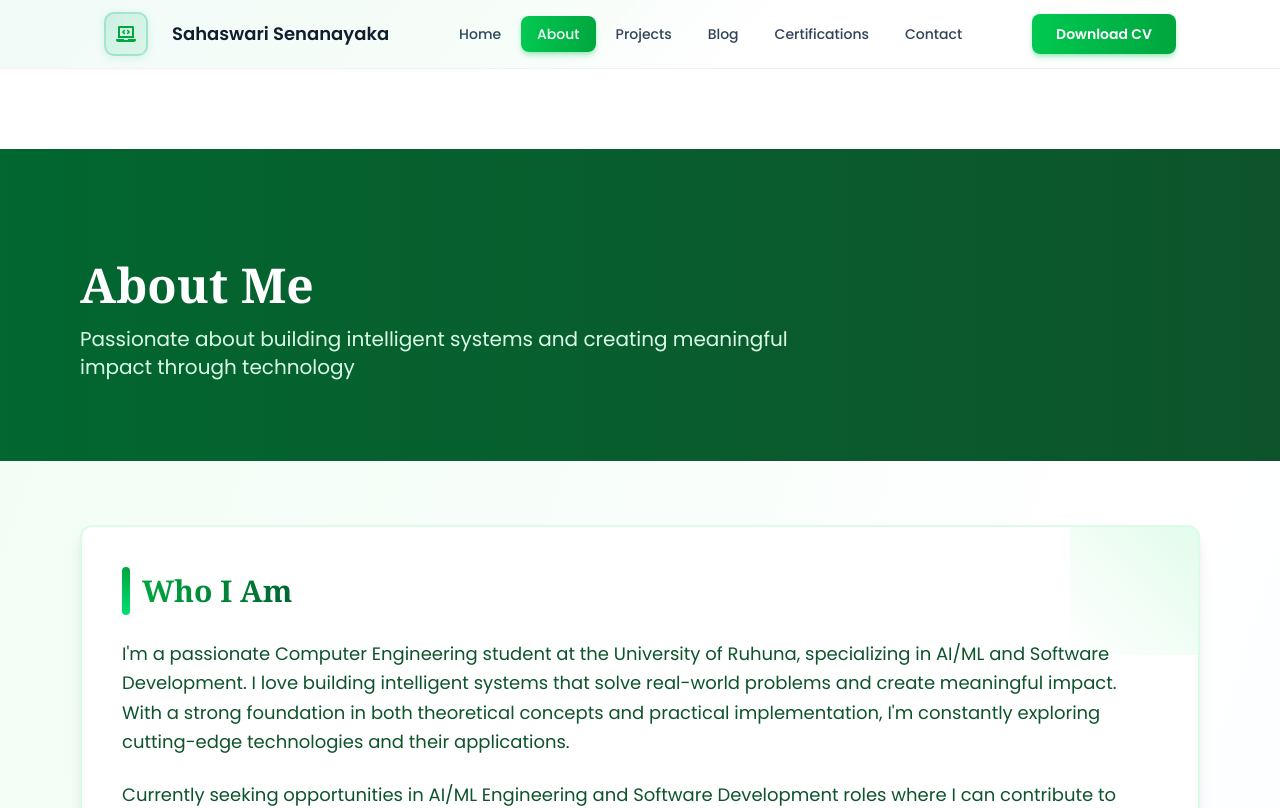
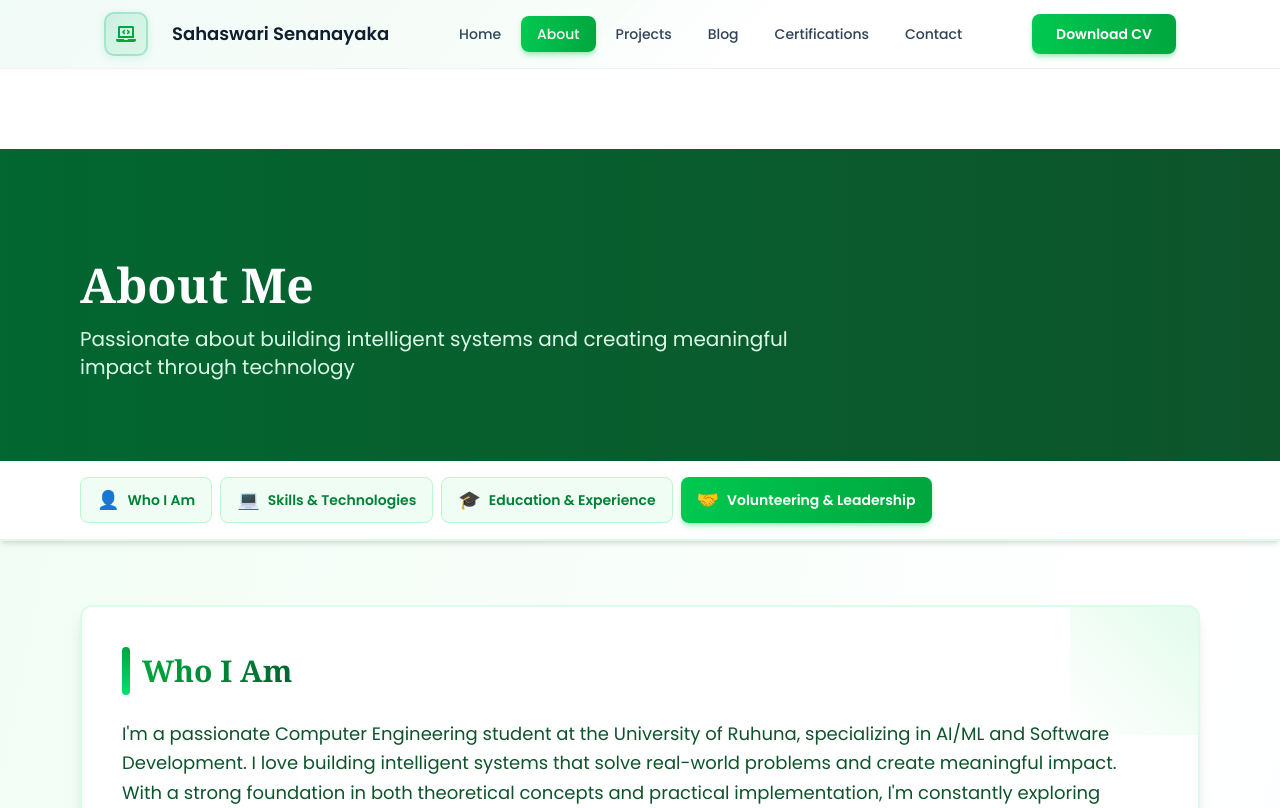
Before and after one commit to Sahaswari/my-portfolio-website, a React (Vite) app: page /about in a window 1280 px wide. Shown: the top 808 px of the page. Built offline with nearby package versions, Linux system fonts and the light colour scheme.

Commit message:
feat: add volunteering roles and enhance About section with scroll tracking and navigation

```diff
--- a/src/data/personalInfo.ts
+++ b/src/data/personalInfo.ts
@@ -174,6 +174,78 @@ export const volunteering = [
       "Established partnerships with 3 tech companies for sponsorships"
     ]
   },
+  {
+    role: "Editor",
+    organization: "IEEE Student Branch",
+    location: "University of Ruhuna",
+    period: "2023 - Present", // Update with your actual period
+    description: "Managing editorial content for IEEE publications, coordinating with writers, and ensuring high-quality technical articles and newsletters for the student community.",
+    logo: "📝", // You can replace with actual logo path
+    events: [
+      {
+        name: "Monthly Technical Newsletter",
+        date: "2023 - Present",
+        description: "Created and published monthly newsletters featuring technical articles, event highlights, and member achievements.",
+        role: "Chief Editor",
+        impact: "500+ readers monthly"
+      },
+      {
+        name: "IEEE Blog Series Launch",
+        date: "2024",
+        description: "Launched a technical blog series featuring student research and project showcases.",
+        role: "Content Manager",
+        impact: "20+ published articles"
+      },
+      {
+        name: "Annual Magazine Publication",
+        date: "2024",
+        description: "Coordinated the production of the annual IEEE student magazine with contributions from faculty and students.",
+        role: "Lead Editor",
+        impact: "200+ copies distributed"
+      }
+    ],
+    achievements: [
+      "Published 12+ monthly newsletters with consistent quality",
+      "Increased newsletter readership by 60%",
+      "Established editorial guidelines and style standards"
+    ]
+  },
+  {
+    role: "Webmaster",
+    organization: "IEEE Student Branch",
+    location: "University of Ruhuna",
+    period: "2022 - Present", // Update with your actual period
+    description: "Responsible for maintaining and updating the IEEE Student Branch website, implementing new features, and ensuring optimal user experience for the student community.",
+    logo: "🌐", // You can replace with actual logo path
+    events: [
+      {
+        name: "Website Redesign Project",
+        date: "2023",
+        description: "Led complete redesign of the IEEE Student Branch website with modern UI/UX and improved functionality.",
+        role: "Lead Developer",
+        impact: "3x increase in site visits"
+      },
+      {
+        name: "Event Registration System",
+        date: "2024",
+        description: "Developed online event registration system streamlining the registration process for IEEE events.",
+        role: "Full-Stack Developer",
+        impact: "500+ registrations processed"
+      },
+      {
+        name: "Member Portal Development",
+        date: "2023",
+        description: "Created member portal with authentication, profile management, and event tracking features.",
+        role: "Backend Developer",
+        impact: "300+ active users"
+      }
+    ],
+    achievements: [
+      "Improved website performance by 70% through optimization",
+      "Implemented responsive design reaching 90% mobile users",
+      "Reduced event registration time by 50% with automated system"
+    ]
+  },
   // Add more volunteering roles if you have any
 ];
 
--- a/src/pages/About.tsx
+++ b/src/pages/About.tsx
@@ -1,4 +1,4 @@
-import { useState } from "react";
+import { useState, useEffect } from "react";
 import {
   FaGraduationCap,
   FaBriefcase,
@@ -14,6 +14,51 @@ import { personalInfo, skills, education, experience, volunteering } from "../da
 
 export default function About() {
   const [activeTab, setActiveTab] = useState<"education" | "experience">("education");
+  const [activeSection, setActiveSection] = useState<string>("who-i-am");
+
+  const sections = [
+    { id: "who-i-am", label: "Who I Am", icon: "👤" },
+    { id: "skills", label: "Skills & Technologies", icon: "💻" },
+    { id: "education-experience", label: "Education & Experience", icon: "🎓" },
+    { id: "volunteering", label: "Volunteering & Leadership", icon: "🤝" },
+  ];
+
+  // Track scroll position to highlight active section
+  useEffect(() => {
+    const sectionIds = ["who-i-am", "skills", "education-experience", "volunteering"];
+
+    const handleScroll = () => {
+      const scrollPosition = window.scrollY + 200; // Offset for header
+
+      for (let i = sectionIds.length - 1; i >= 0; i--) {
+        const section = document.getElementById(sectionIds[i]);
+        if (section && section.offsetTop <= scrollPosition) {
+          setActiveSection(sectionIds[i]);
+          break;
+        }
+      }
+    };
+
+    window.addEventListener('scroll', handleScroll);
+    handleScroll(); // Initial check
+
+    return () => window.removeEventListener('scroll', handleScroll);
+  }, []);
+
+  const scrollToSection = (sectionId: string) => {
+    setActiveSection(sectionId);
+    const element = document.getElementById(sectionId);
+    if (element) {
+      const offset = 120; // Account for sticky header
+      const elementPosition = element.getBoundingClientRect().top;
+      const offsetPosition = elementPosition + window.pageYOffset - offset;
+
+      window.scrollTo({
+        top: offsetPosition,
+        behavior: "smooth"
+      });
+    }
+  };
 
   const skillCategories = [
     { title: "Programming Languages", icon: <FaCode />, data: skills.programming },
@@ -34,10 +79,32 @@ export default function About() {
         </div>
       </section>
 
+      {/* Quick Navigation Menu */}
+      <div className="sticky top-16 z-30 bg-white border-b-2 border-green-100 shadow-md">
+        <div className="container mx-auto px-6 md:px-20">
+          <nav className="flex overflow-x-auto py-4 gap-2">
+            {sections.map((section) => (
+              <button
+                key={section.id}
+                onClick={() => scrollToSection(section.id)}
+                className={`flex items-center gap-2 px-4 py-2 rounded-lg font-semibold text-sm whitespace-nowrap transition-all duration-300 ${
+                  activeSection === section.id
+                    ? "bg-gradient-to-r from-green-500 to-green-600 text-white shadow-md shadow-green-500/30"
+                    : "bg-green-50 text-green-700 hover:bg-green-100 border border-green-200"
+                }`}
+              >
+                <span className="text-lg">{section.icon}</span>
+                {section.label}
+              </button>
+            ))}
+          </nav>
+        </div>
+      </div>
+
       {/* Main Content */}
       <div className="container mx-auto px-6 md:px-20 py-16">
         {/* About Description */}
-        <section className="mb-16">
+        <section id="who-i-am" className="mb-16 scroll-mt-32">
           <div className="bg-white rounded-xl shadow-lg p-8 md:p-10 border-2 border-green-100 relative overflow-hidden">
             {/* Decorative Corner Elements */}
             <div className="absolute top-0 right-0 w-32 h-32 bg-gradient-to-bl from-green-200 to-transparent opacity-40"></div>
@@ -72,7 +139,7 @@ export default function About() {
         </section>
 
         {/* Skills Section */}
-        <section className="mb-16">
+        <section id="skills" className="mb-16 scroll-mt-32">
           <h2 className="text-3xl font-bold bg-gradient-to-r from-green-600 to-green-800 bg-clip-text text-transparent mb-8 text-center font-serif">Skills & Technologies</h2>
           <div className="grid grid-cols-1 lg:grid-cols-2 gap-8">
             {skillCategories.map((category, index) => (
@@ -103,7 +170,7 @@ export default function About() {
         </section>
 
         {/* Education & Experience Section */}
-        <section className="mb-16">
+        <section id="education-experience" className="mb-16 scroll-mt-32">
           <div className="bg-white rounded-xl shadow-lg p-8 border border-green-100">
             {/* Tabs */}
             <div className="flex gap-4 mb-8 border-b border-green-200">
@@ -192,7 +259,7 @@ export default function About() {
         </section>
 
         {/* Volunteering Section */}
-        <section className="mb-16">
+        <section id="volunteering" className="mb-16 scroll-mt-32">
           <div className="text-center mb-10">
             <div className="inline-block mb-4">
               <span className="px-4 py-2 bg-green-50 text-green-600 text-sm font-semibold rounded-full border border-green-200">
```
